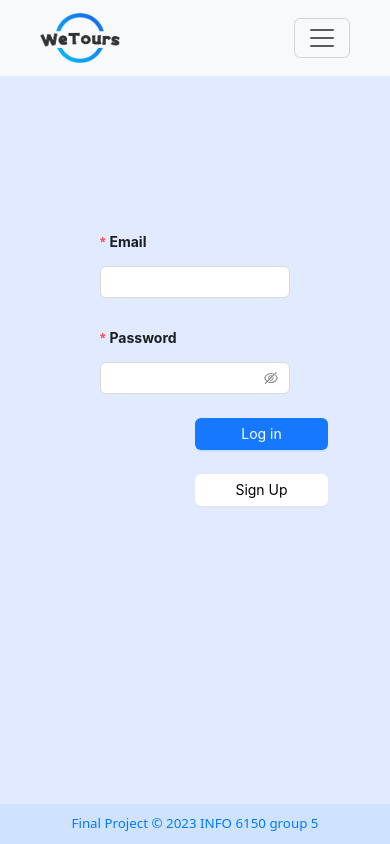
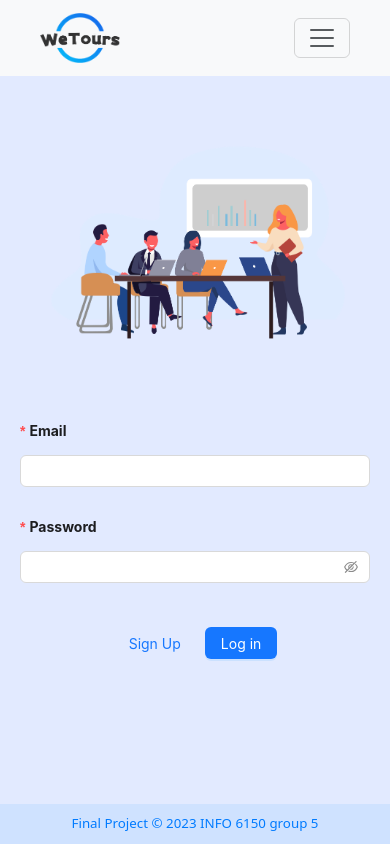
Before and after one commit to YBY2000/INFO1650_FP, a React (Create React App) app in the folder Frontend/: page /login in a window 390 px wide. Built offline with nearby package versions, Linux system fonts and the light colour scheme.

Commit message:
Fix login mobile display

```diff
--- a/Frontend/src/pages/login/index.jsx
+++ b/Frontend/src/pages/login/index.jsx
@@ -2,7 +2,7 @@ import React, { useState, useRef, useEffect } from 'react';
 import './index.scss';
 import { useNavigate } from 'react-router-dom';
 import { jwtDecode } from 'jwt-decode';
-import { Form, Input, Button, Checkbox, message } from 'antd';
+import { Form, Input, Button, Space, message, Flex } from 'antd';
 import useRequest from '../../hooks/useRequest';
 
 const LoginPage = () => {
@@ -63,6 +63,8 @@ const LoginPage = () => {
     <>
       {contextHolder}
       <div className="loginContainer">
+        <Flex vertical align='center'>
+          <img src="../../../business-meeting.png" alt="Business Meeting" className="loginImage" />
           <Form
             form={form}
             name="loginForm"
@@ -81,7 +83,6 @@ const LoginPage = () => {
             >
               <Input />
             </Form.Item>
-
             <Form.Item
               label="Password"
               name="password"
@@ -90,27 +91,21 @@ const LoginPage = () => {
             >
               <Input.Password />
             </Form.Item>
-          <Form.Item wrapperCol={{ offset: 12, span: 16 }}>
-            <Button
-              type="primary"
-              htmlType="submit"
-              style={{ width: '70%' }}
-            >
-              Log in
-            </Button>
-          </Form.Item>
-          <Form.Item wrapperCol={{ offset: 12, span: 16 }}>
-            <Button
-              style={{ width: '70%', backgroundColor: 'white', borderColor: 'white', color: 'black' }}
+          </Form>
+          <Space>
+            <Button type='link'
               onClick={handleSignUp}
             >
               Sign Up
             </Button>
-          </Form.Item>
-        </Form>
-
-        {/* 图片元素 */}
-        <img src="../../../business-meeting.png" alt="Business Meeting" className="loginImage" />
+            <Button
+              type='primary'
+              htmlType="submit"
+            >
+              Log in
+            </Button>
+          </Space>
+        </Flex>
       </div>
     </>
   );
--- a/Frontend/src/pages/login/index.scss
+++ b/Frontend/src/pages/login/index.scss
@@ -8,8 +8,13 @@
     align-items: center;
 }
 
+#loginForm {
+    width: 100%;
+    overflow: hidden;
+    padding: 20px;
+}
+
 .login-container {
-    width: 400px;
     padding: 20px;
     border: 1px solid #ccc;
     border-radius: 5px;
@@ -17,13 +22,7 @@
     margin-top: 50px;
 }
 
-/* Style the form */
-form {
-    display: flex;
-    flex-direction: column;
-}
 
-/* Style the form groups (label + input) */
 .form-group {
     margin-bottom: 20px;
     display: flex;
@@ -41,8 +40,6 @@ input {
     border-radius: 3px;
     font-size: 16px;
 }
-
-/* Style the submit button */
 button {
     background-color: #333;
     color: #fff;
@@ -51,11 +48,6 @@ button {
     border-radius: 3px;
     cursor: pointer;
     font-size: 18px;
-}
-
-/* Add more styles as needed */
-.col-sm-2 {
-    width: 200px;
 }
 
 .row{
@@ -73,15 +65,9 @@ button {
 }
 
 .loginContainer{
-    width: auto;
-    margin: 200px;
-    margin-top: 100px;
-
-
-    display: grid;
-    grid-template-columns: 1fr 1fr;
+    margin-top: 50px;
     img{
-        width: 80%;
+        width: 300px;
     }
 }
 .was-validated{
@@ -133,38 +119,12 @@ h1{
         margin-top: auto;
         display: flex;
         flex-direction: column;
-
-        .loginContainer {
-            margin: 100px;
-            grid-template-columns: 1fr;
-
-            img {
-                display: none;
-            }
-
-        }
-
         .backButtonContainer {
-
             margin-left: 100px;
             margin-right: auto;
-
         }
-
     }
     h1{
         font-size: 5vw !important;
     }
-
-
-
-    .form-control {
-        width: auto;
-    }
-
-    .was-validated {
-        .btn {
-            width: auto;
-        }
-    }
 }
```
Lines whose indentation alone changed are shown as unchanged.
